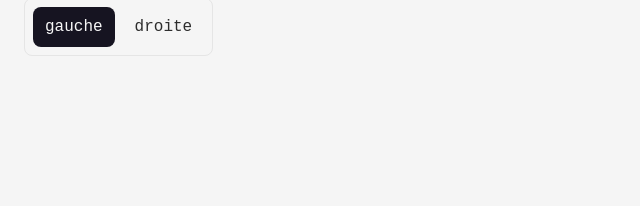
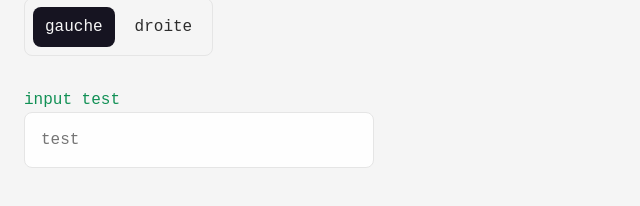
Before and after one commit to eltha9/lundi-app, a Vue app: page /test in a window 1280 px wide. Shown: the part 490-696 px from the top of the page, without its empty margins (0-640 px from the left). Built offline with nearby package versions, Linux system fonts and the light colour scheme.

Commit message:
add l-selector input

```diff
--- a/src/components/lundi-uiKit/L-input.vue
+++ b/src/components/lundi-uiKit/inputs/L-input.vue
@@ -6,9 +6,6 @@
 		<input type="text" />
 	</div>
 	<div v-else-if="type === 'password'" class="l-input">
-		<input type="text" />
-	</div>
-	<div v-else-if="type === 'select'" class="l-input">
 		<input type="text" />
 	</div>
 	<div v-else class="l-input">an error occuried</div>
@@ -20,7 +17,7 @@
 
 <script>
 	export default {
-		name: 'l-nnput',
+		name: 'l-input',
 		props: {
 			type: {
 				require: true,
--- /dev/null
+++ b/src/components/lundi-uiKit/inputs/L-select.vue
@@ -0,0 +1,122 @@
+<template>
+	<div class="l-select">
+		<!-- <select :id="`${name}-selector`" :name="name" @click.prevent="isOpen = !isOpen">
+			<option v-for="item in options" :value="item" :key="item">{{ item }}</option>
+		</select> -->
+		<div
+			class="select-container flex justify-between items-center px-4 bg-greyscale-white"
+			@click.prevent="isOpen = !isOpen"
+			:class="isOpen ? 'text-greyscale-black active' : 'text-greyscale-300'"
+		>
+			<div class="label-container flex flex-col">
+				<span class="container text-greyscale-500" :class="selected.trim() !== '' ? 'sato-p-s' : 'sato-l-l'">{{
+					placeholder.trim() === '' ? name : placeholder
+				}}</span>
+				<span v-if="asValue" class="value text-greyscale-black sato-l-l">{{ selected }}</span>
+			</div>
+			<i class="text-greyscale-black" :class="isOpen ? 'icon-chevron-up' : 'icon-chevron-down'"></i>
+		</div>
+		<div v-show="isOpen" class="options flex flex-col p-4 sato-l-l text-greyscale-300 bg-greyscale-white">
+			<div
+				v-for="item in options"
+				:value="item"
+				:key="item"
+				:class="item === selected ? 'text-greyscale-black' : 'text-greyscale-500'"
+				:selected="item === selected"
+				@click="selectEvent(item)"
+			>
+				{{ item }}
+			</div>
+		</div>
+	</div>
+</template>
+
+<style lang="scss" scoped>
+	.l-select {
+		position: relative;
+		box-sizing: border-box;
+		height: 56px;
+		width: 350px;
+		.select-container {
+			cursor: pointer;
+			border: 1px solid;
+			width: 100%;
+			height: 100%;
+			border-radius: 8px;
+			&.active {
+				border: 2px solid;
+			}
+		}
+		.options {
+			border-radius: 8px;
+			border: 1px solid;
+			position: absolute;
+			width: 100%;
+			top: 100%;
+			left: 0;
+			gap: 16px;
+
+			box-shadow: 0px 4px 16px rgba(0, 0, 0, 0.1);
+			div:hover {
+				cursor: pointer;
+				@apply text-greyscale-black;
+			}
+		}
+	}
+</style>
+
+<script>
+	export default {
+		name: 'l-select',
+		props: {
+			value: {
+				require: true,
+				type: String,
+				default: '',
+			},
+			options: {
+				require: true,
+				type: Array,
+				default: () => [],
+			},
+			name: {
+				require: true,
+				type: String,
+				default: 'Select an options',
+			},
+			placeholder: {
+				require: false,
+				type: String,
+				default: '',
+			},
+		},
+		data() {
+			return {
+				selected: '',
+				isOpen: false,
+			};
+		},
+		computed: {
+			asValue() {
+				return this.selected.trim() !== '';
+			},
+		},
+		watch: {
+			selected() {
+				this.$emit('input', this.selected);
+			},
+		},
+		mounted() {
+			this.selected = this.value;
+		},
+		methods: {
+			selectEvent(item) {
+				if (item === this.selected) {
+					this.selected = '';
+				} else {
+					this.selected = item;
+				}
+			},
+		},
+	};
+</script>
--- a/src/views/other/Test.vue
+++ b/src/views/other/Test.vue
@@ -23,27 +23,41 @@
 
 			<span>navbar test</span>
 			<nav-bar v-model="navBarTest" :items="['gauche', 'droite']" />
+
+			<!-- test input -->
+			<div class="mt-8">
+				<h3>input test</h3>
+				<l-select v-model="selectModel" name="test" :options="['a', 'b', 'c']" />
+			</div>
 		</div>
 	</div>
 </template>
 
 <script>
-	import Avatar from "@/components/lundi-uiKit/avatar/Avatar";
-	import AvatarStack from "@/components/lundi-uiKit/avatar/AvatarStack";
-	import Btn from "@/components/lundi-uiKit/Button";
-	import NavBar from "@/components/lundi-uiKit/NavBar";
+	import Avatar from '@/components/lundi-uiKit/avatar/Avatar';
+	import AvatarStack from '@/components/lundi-uiKit/avatar/AvatarStack';
+	import Btn from '@/components/lundi-uiKit/Button';
+	import NavBar from '@/components/lundi-uiKit/NavBar';
+	import LSelect from '@/components/lundi-uiKit/inputs/L-select.vue';
 	export default {
-		name: "Test",
+		name: 'Test',
 		components: {
 			Avatar,
 			AvatarStack,
 			Btn,
 			NavBar,
+			LSelect,
 		},
 		data() {
 			return {
 				navBarTest: true,
+				selectModel: '',
 			};
+		},
+		watch: {
+			selectModel() {
+				console.log(this.selectModel);
+			},
 		},
 	};
 </script>
```
